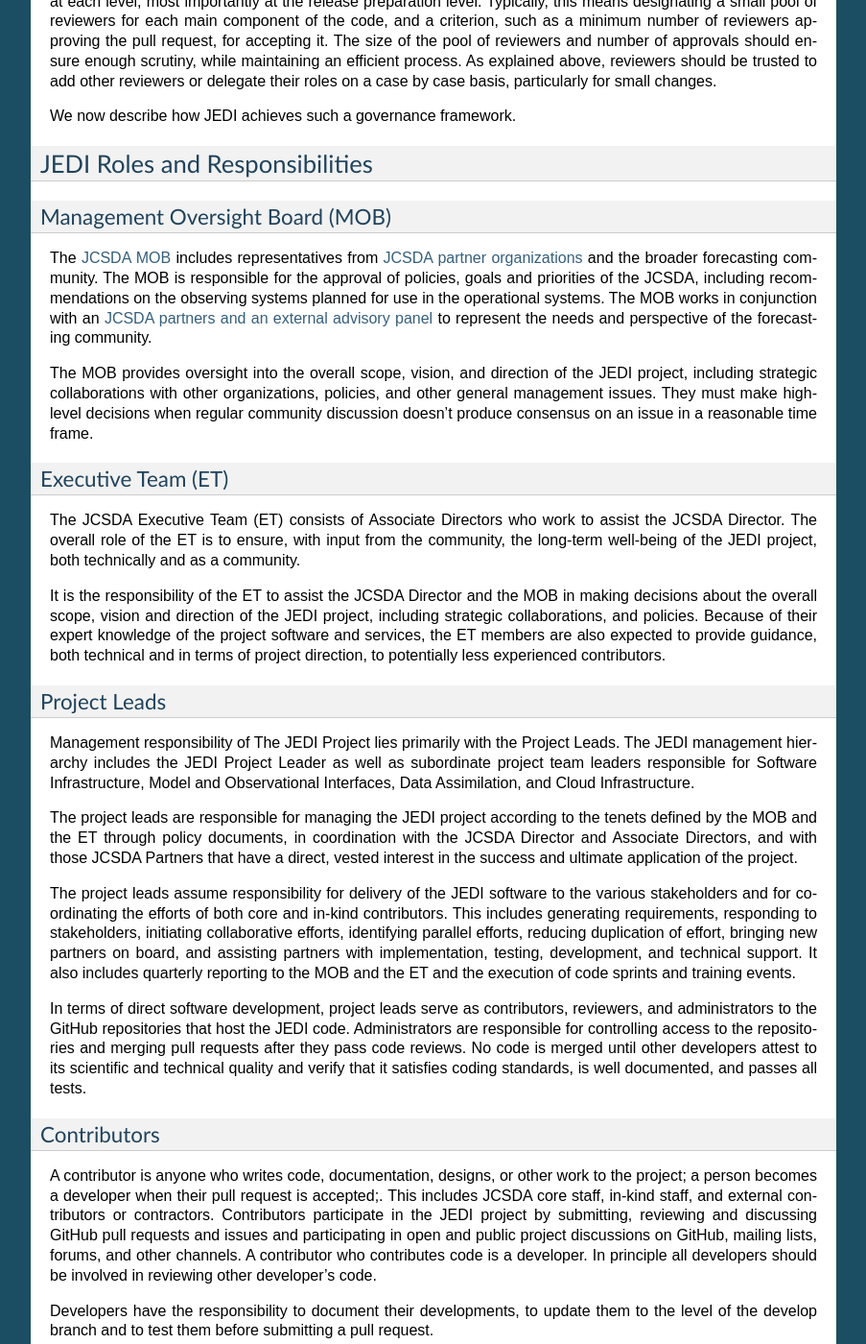
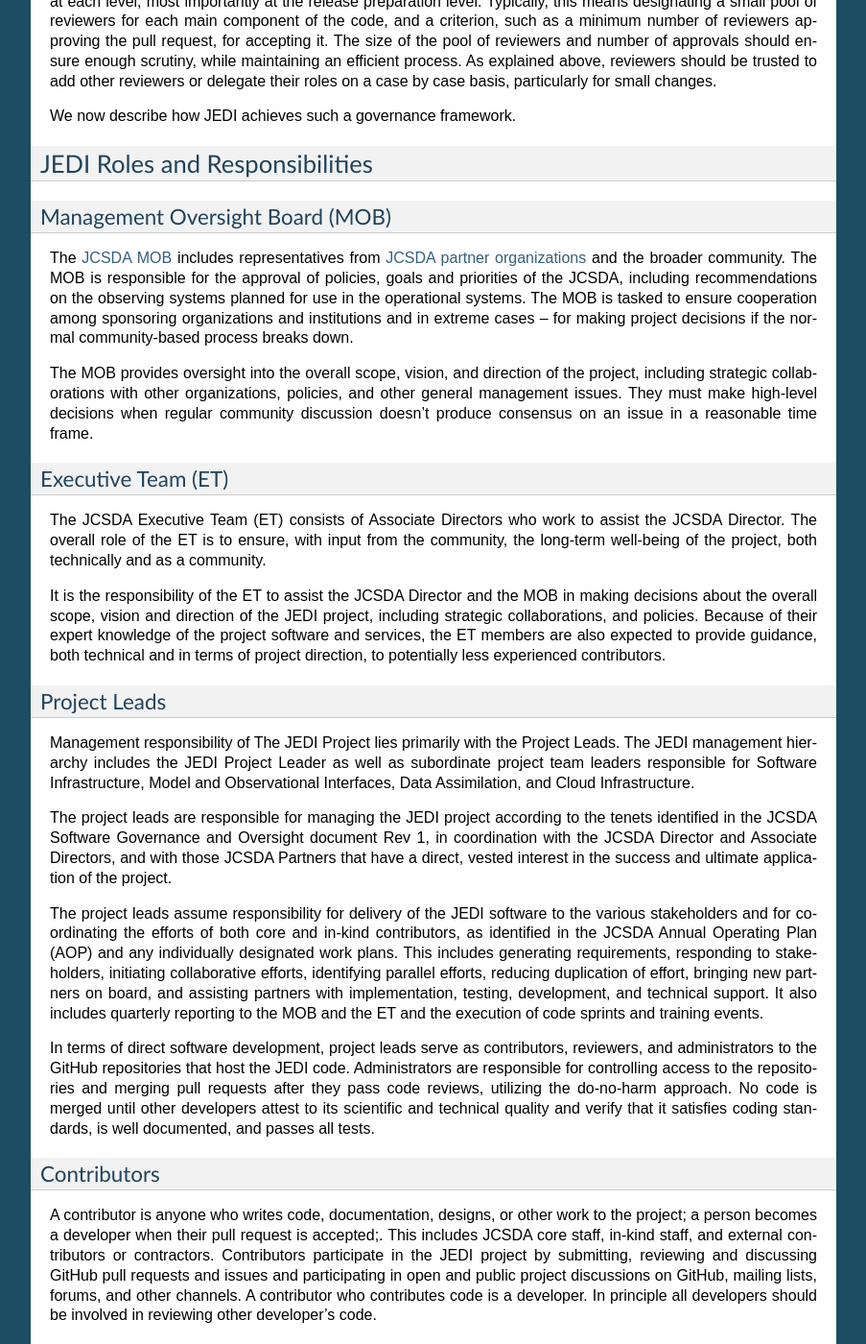
Before and after one commit to JCSDA/jedi-docs, a Sphinx documentation site: the page built from docs/overview/governance.rst, in a window 1280 px wide and 1400 px high, scrolled down 846 px. Shown: the whole window at 96% size, without its empty margins (198-1101 px from the left). Built offline with Sphinx 7.4.7, drawn with Linux system fonts in a browser that asks for light colours.

Commit message:
Resolved Phil's governance comments

```diff
--- a/docs/overview/governance.rst
+++ b/docs/overview/governance.rst
@@ -62,14 +62,14 @@
 Management Oversight Board (MOB)
 --------------------------------
 
-The `JCSDA MOB <https://www.jcsda.org/team>`_ includes representatives from `JCSDA partner organizations <https://www.jcsda.org/partners>`_ and the broader forecasting community.  The MOB is responsible for the approval of policies, goals and priorities of the JCSDA, including recommendations on the observing systems planned for use in the operational systems.  The MOB works in conjunction with an `JCSDA partners and an external advisory panel <https://www.jcsda.org/organization>`_ to represent the needs and perspective of the forecasting community.
+The `JCSDA MOB <https://www.jcsda.org/team>`_ includes representatives from `JCSDA partner organizations <https://www.jcsda.org/partners>`_ and the broader community.  The MOB is responsible for the approval of policies, goals and priorities of the JCSDA, including recommendations on the observing systems planned for use in the operational systems.  The MOB is tasked to ensure cooperation among sponsoring organizations and institutions and in extreme cases – for making project decisions if the normal community-based process breaks down.
 
-The MOB provides oversight into the overall scope, vision, and direction of the JEDI project, including strategic collaborations with other organizations, policies, and other general management issues.  They must make high-level decisions when regular community discussion doesn't produce consensus on an issue in a reasonable time frame.
+The MOB provides oversight into the overall scope, vision, and direction of the project, including strategic collaborations with other organizations, policies, and other general management issues.  They must make high-level decisions when regular community discussion doesn't produce consensus on an issue in a reasonable time frame.
 
 Executive Team (ET)
 -------------------
 
-The JCSDA Executive Team (ET) consists of Associate Directors who work to assist the JCSDA Director.  The overall role of the ET is to ensure, with input from the community, the long-term well-being of the JEDI project, both technically and as a community.
+The JCSDA Executive Team (ET) consists of Associate Directors who work to assist the JCSDA Director.  The overall role of the ET is to ensure, with input from the community, the long-term well-being of the project, both technically and as a community.
 
 It is the responsibility of the ET to assist the JCSDA Director and the MOB in making decisions about the overall scope, vision and direction of the JEDI project, including strategic collaborations, and policies. Because of their expert knowledge of the project software and services, the ET members are also expected to provide guidance, both technical and in terms of project direction, to potentially less experienced contributors.
 
@@ -77,11 +77,11 @@
 -------------
 Management responsibility of The JEDI Project lies primarily with the Project Leads.  The JEDI management hierarchy includes the JEDI Project Leader as well as subordinate project team leaders responsible for Software Infrastructure, Model and Observational Interfaces, Data Assimilation, and Cloud Infrastructure.
 
-The project leads are responsible for managing the JEDI project according to the tenets defined by the MOB and the ET through policy documents, in coordination with the JCSDA Director and Associate Directors, and with those JCSDA Partners that have a direct, vested interest in the success and ultimate application of the project.
+The project leads are responsible for managing the JEDI project according to the tenets identified in the JCSDA Software Governance and Oversight document Rev 1, in coordination with the JCSDA Director and Associate Directors, and with those JCSDA Partners that have a direct, vested interest in the success and ultimate application of the project.
 
-The project leads assume responsibility for delivery of the JEDI software to the various stakeholders and for coordinating the efforts of both core and in-kind contributors.  This includes generating requirements, responding to stakeholders, initiating collaborative efforts, identifying parallel efforts, reducing duplication of effort, bringing new partners on board, and assisting partners with implementation, testing, development, and technical support.  It also includes quarterly reporting to the MOB and the ET and the execution of code sprints and training events.
+The project leads assume responsibility for delivery of the JEDI software to the various stakeholders and for coordinating the efforts of both core and in-kind contributors, as identified in the JCSDA Annual Operating Plan (AOP) and any individually designated work plans.  This includes generating requirements, responding to stakeholders, initiating collaborative efforts, identifying parallel efforts, reducing duplication of effort, bringing new partners on board, and assisting partners with implementation, testing, development, and technical support.  It also includes quarterly reporting to the MOB and the ET and the execution of code sprints and training events.
 
-In terms of direct software development, project leads serve as contributors, reviewers, and administrators to the GitHub repositories that host the JEDI code.  Administrators are responsible for controlling access to the repositories and merging pull requests after they pass code reviews.  No code is merged until other developers attest to its scientific and technical quality and verify that it satisfies coding standards, is well documented, and passes all tests.
+In terms of direct software development, project leads serve as contributors, reviewers, and administrators to the GitHub repositories that host the JEDI code.  Administrators are responsible for controlling access to the repositories and merging pull requests after they pass code reviews, utilizing the do-no-harm approach.  No code is merged until other developers attest to its scientific and technical quality and verify that it satisfies coding standards, is well documented, and passes all tests.
 
 Contributors
 ------------
```
